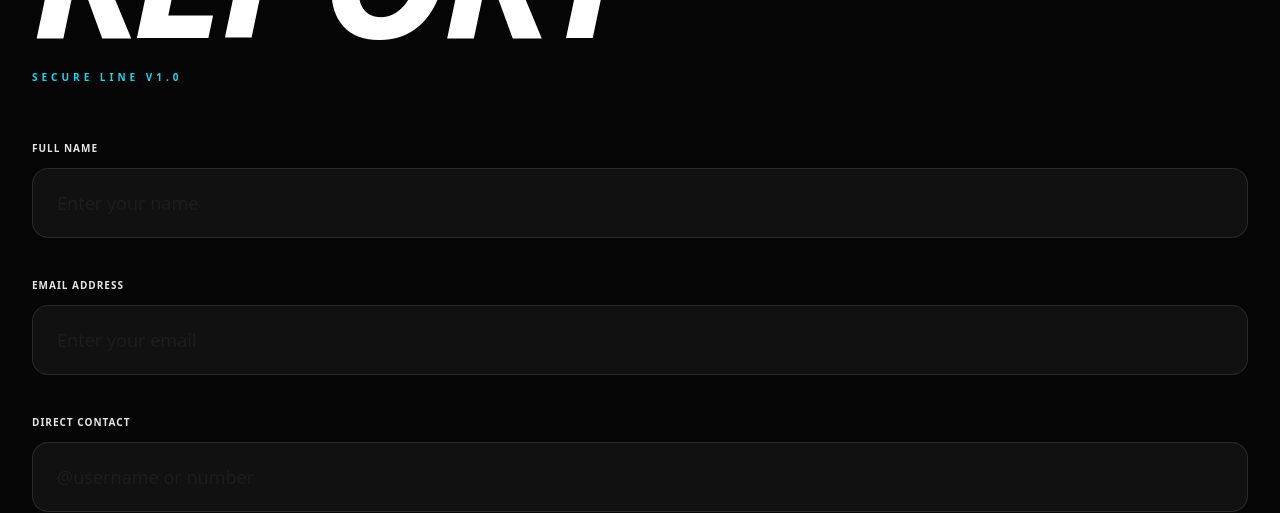
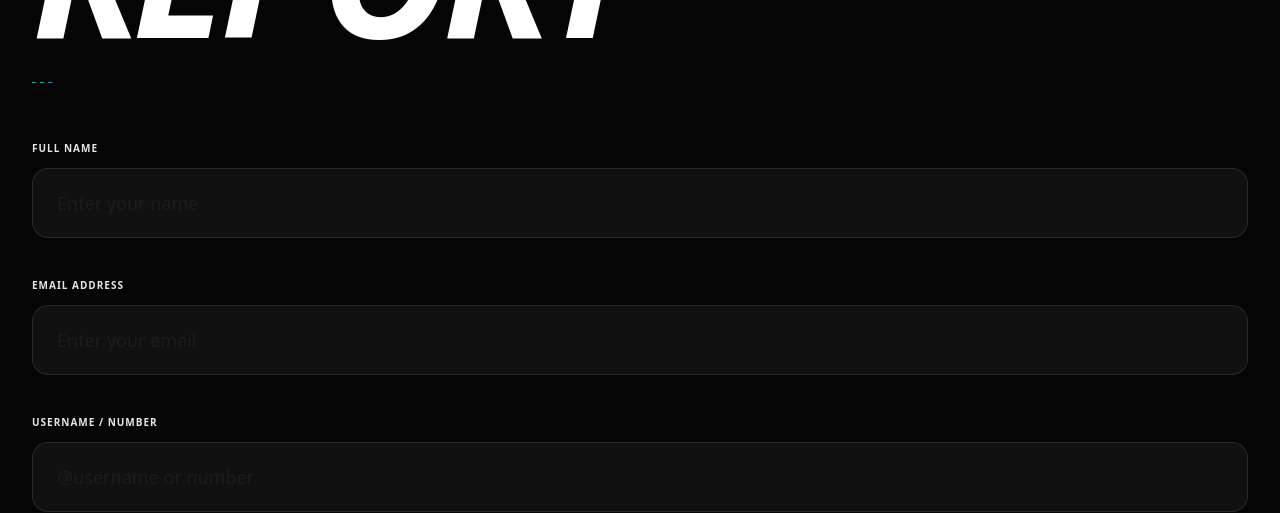
Before and after one commit to swtichedxp/Premium-support-, a React (Vite) app: page / in a window 1280 px wide. Shown: the part 395-908 px from the top of the page. Built offline with nearby package versions, Linux system fonts and the light colour scheme.

Commit message:
Update App.jsx

```diff
--- a/src/App.jsx
+++ b/src/App.jsx
@@ -54,7 +54,7 @@ export default function App() {
           <h1 className="text-[14vw] leading-[0.85] font-black uppercase tracking-tighter italic text-white">
             Submit A<br/>Report
           </h1>
-          <p className="text-cyan-400 font-bold text-[10px] tracking-[0.4em] uppercase mt-6">Secure Line v1.0</p>
+          <p className="text-cyan-400 font-bold text-[10px] tracking-[0.4em] uppercase mt-6">___</p>
         </header>
 
         <form onSubmit={handleSubmit} className="flex flex-col gap-10 pb-32">
@@ -75,7 +75,7 @@ export default function App() {
           </div>
 
           <div className="flex flex-col gap-3">
-            <label className="text-[10px] uppercase font-black tracking-widest text-white/90">Direct Contact</label>
+            <label className="text-[10px] uppercase font-black tracking-widest text-white/90">Username / Number</label>
             <input
               type="text" name="social" required placeholder="@username or number"
               className="bg-white/5 border border-white/10 rounded-2xl px-6 py-5 outline-none focus:border-cyan-500 transition-all text-lg placeholder:text-white/5"
```
